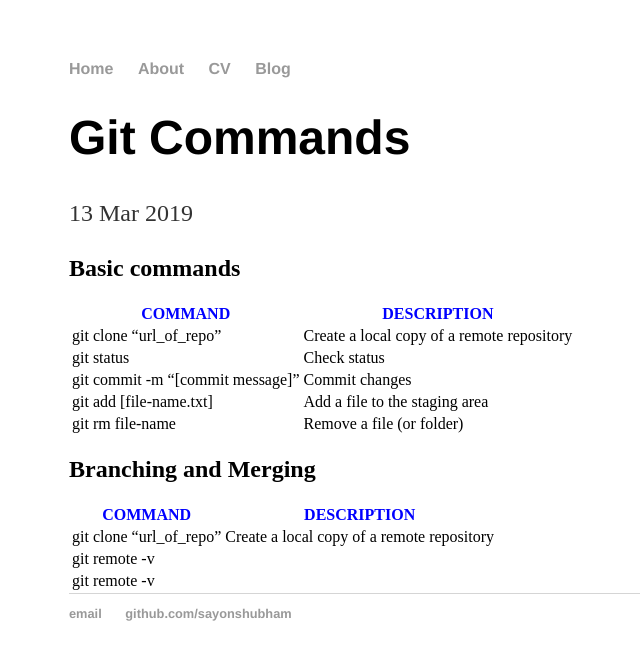
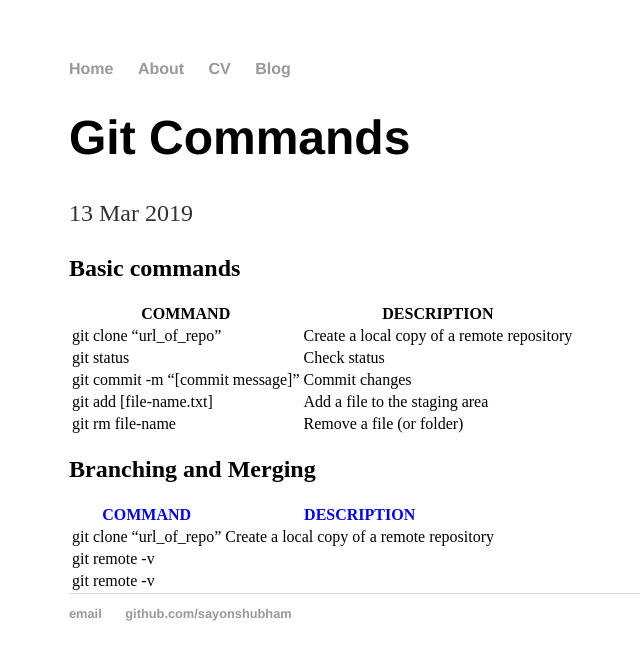
Before and after one commit to sayonshubham/sayonshubham.github.io, a Jekyll site: the page built from _posts/2019-03-13-Git Commands.md, in a window 1280 px wide. Shown: the top 660 px of the page, without its empty margins (123-763 px from the left). Built offline with Jekyll 4.4.1, drawn with Linux system fonts in a browser that asks for light colours.

Commit message:
Update 2019-03-13-Git Commands.md

```diff
--- a/_posts/2019-03-13-Git Commands.md
+++ b/_posts/2019-03-13-Git Commands.md
@@ -5,7 +5,7 @@ date: 2019-03-13
 ---
 ## Basic commands
 
-|  <font color="blue">COMMAND</font> | <font color="blue">DESCRIPTION</font>   |
+|  COMMAND | DESCRIPTION |
 | ------------ | ------------ |
 |  git clone "url_of_repo" | Create a local copy of a remote repository  |
 |  git status |Check status   |
```
